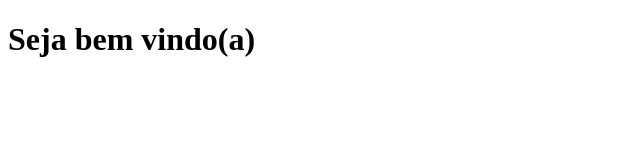
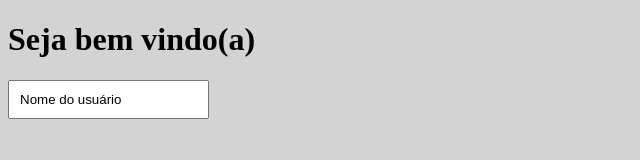
Before and after one commit to gustavorafaeldev/javascript, a plain HTML site: page javascript1/index.html in a window 1280 px wide. Shown: the whole page, without its empty margins (0-640 px from the left). Drawn offline with Linux system fonts and the light colour scheme.

Commit message:
Atualização Exercícios

```diff
--- a/javascript1/index.html
+++ b/javascript1/index.html
@@ -10,6 +10,8 @@
 <body>
     <h1 id="titulo">Seja bem vindo(a)</h1>
 
+    <input onkeyup="digitou(event)" id="campo" type="text" name="usuario" value="Nome do usuário">
+
     <script src="script.js"></script>
 </body>
 </html>
--- a/javascript1/script.js
+++ b/javascript1/script.js
@@ -1,5 +1,7 @@
-var nome = 'Rafael';
-var sobrenome = 'Lira';
-var nomecompleto = nome+ ' '+sobrenome;
+function digitou(e) {
+    if (e.keyCode == 13 && e.ctrlKey  == true) {
+        let texto = document.getElementById('campo').value;
 
-alert(nomecompleto);
+        console.log(texto);
+    }
+}
--- a/javascript1/style.css
+++ b/javascript1/style.css
@@ -0,0 +1,7 @@
+body {
+    background-color: lightgray;
+}
+
+#campo {
+    padding: 10px;
+}
```
